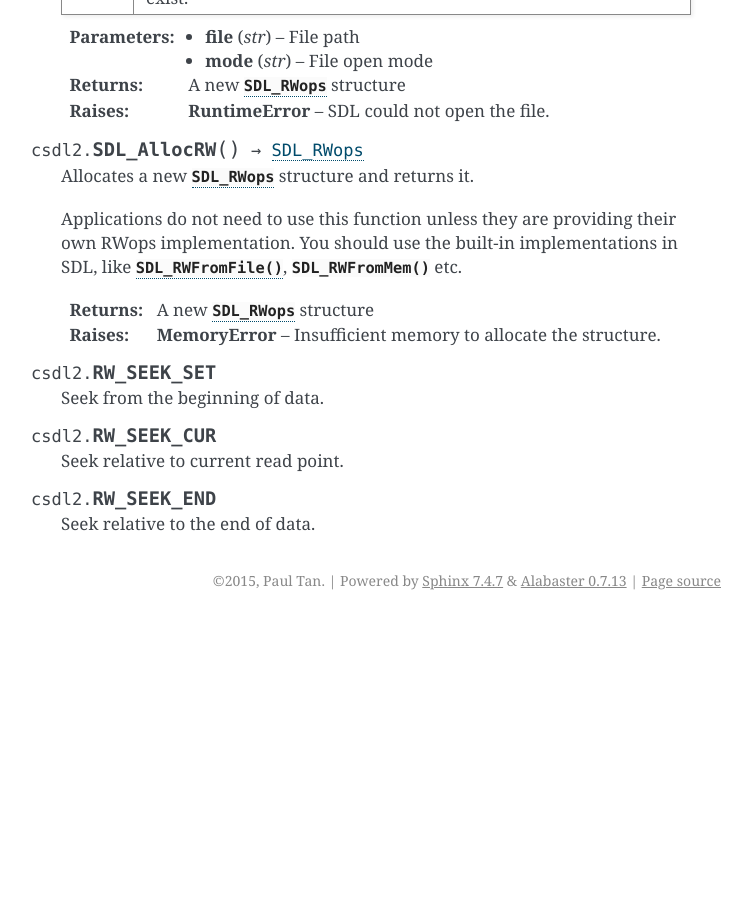
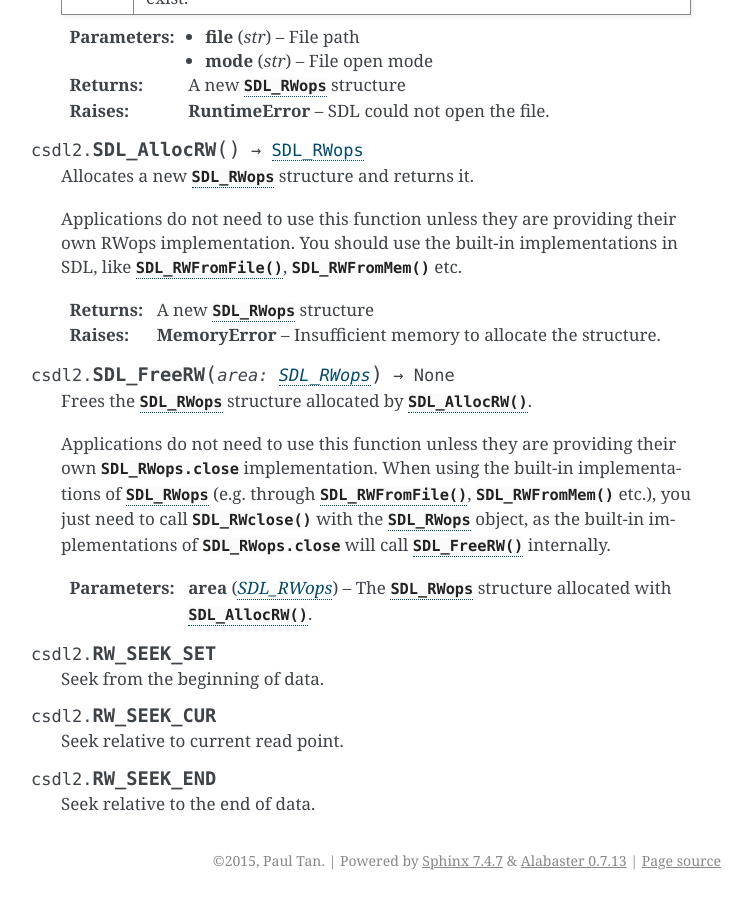
Before and after one commit to pyokagan/pycsdl2, a Sphinx documentation site: the page built from docs/source/api/rwops.rst, in a window 1280 px wide and 900 px high, scrolled down 1837 px. Shown: the whole window, without its empty margins (389-1141 px from the left). Built offline with Sphinx 7.4.7, drawn with Linux system fonts in a browser that asks for light colours; before the commit the page ends 2457 px from its top, so only the background shows below that.

Commit message:
docs/api/rwops: document SDL_FreeRW()

```diff
--- a/docs/source/api/rwops.rst
+++ b/docs/source/api/rwops.rst
@@ -105,6 +105,20 @@ of data streams.
    :returns: A new :class:`SDL_RWops` structure
    :raises MemoryError: Insufficient memory to allocate the structure.
 
+.. function:: SDL_FreeRW(area: SDL_RWops) -> None
+
+   Frees the :class:`SDL_RWops` structure allocated by :func:`SDL_AllocRW`.
+
+   Applications do not need to use this function unless they are providing
+   their own :attr:`SDL_RWops.close` implementation. When using the built-in
+   implementations of :class:`SDL_RWops` (e.g. through :func:`SDL_RWFromFile`,
+   :func:`SDL_RWFromMem` etc.), you just need to call :func:`SDL_RWclose` with
+   the :class:`SDL_RWops` object, as the built-in implementations of
+   :attr:`SDL_RWops.close` will call :func:`SDL_FreeRW` internally.
+
+   :param SDL_RWops area: The :class:`SDL_RWops` structure allocated with
+                          :func:`SDL_AllocRW`.
+
 .. data:: RW_SEEK_SET
 
    Seek from the beginning of data.
```
